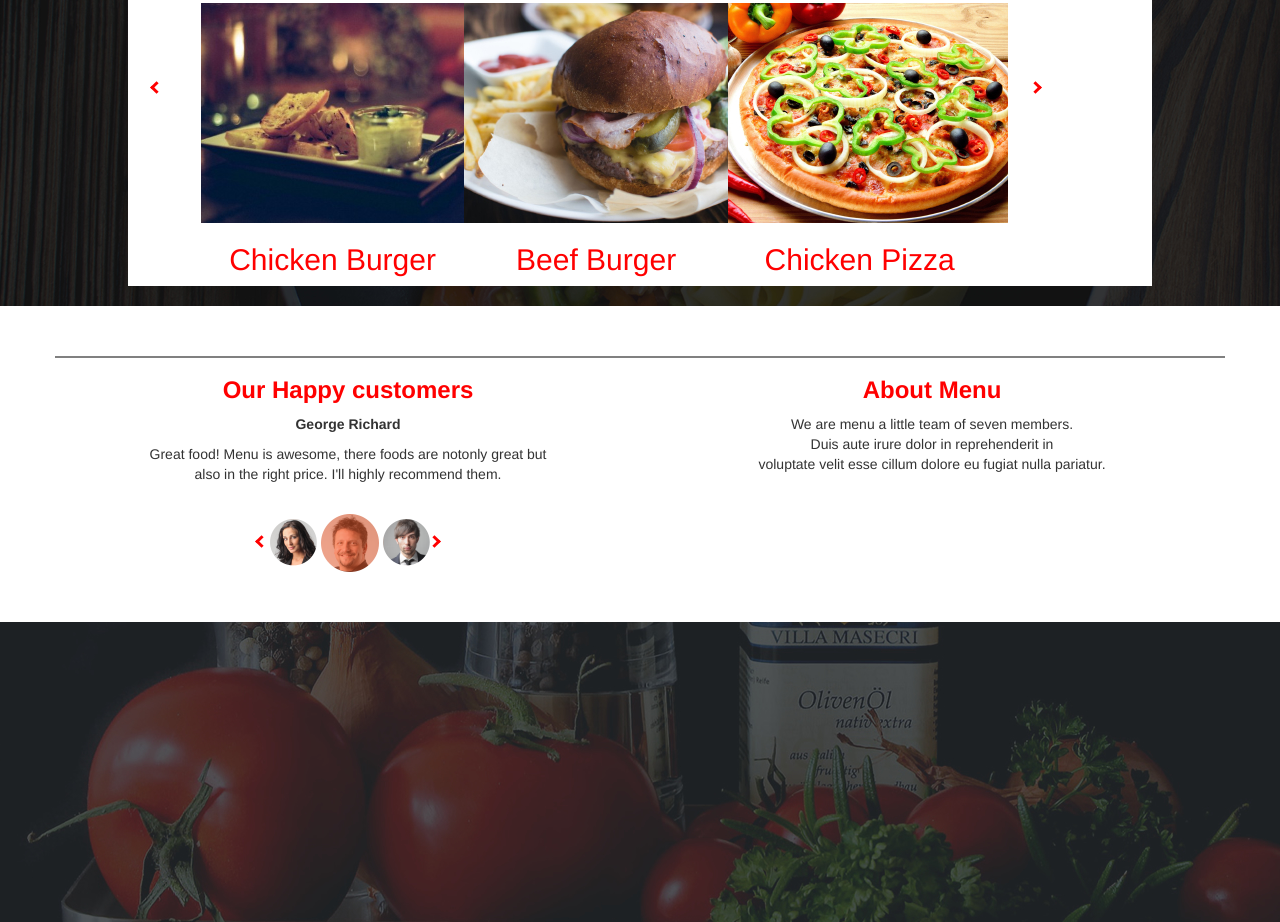
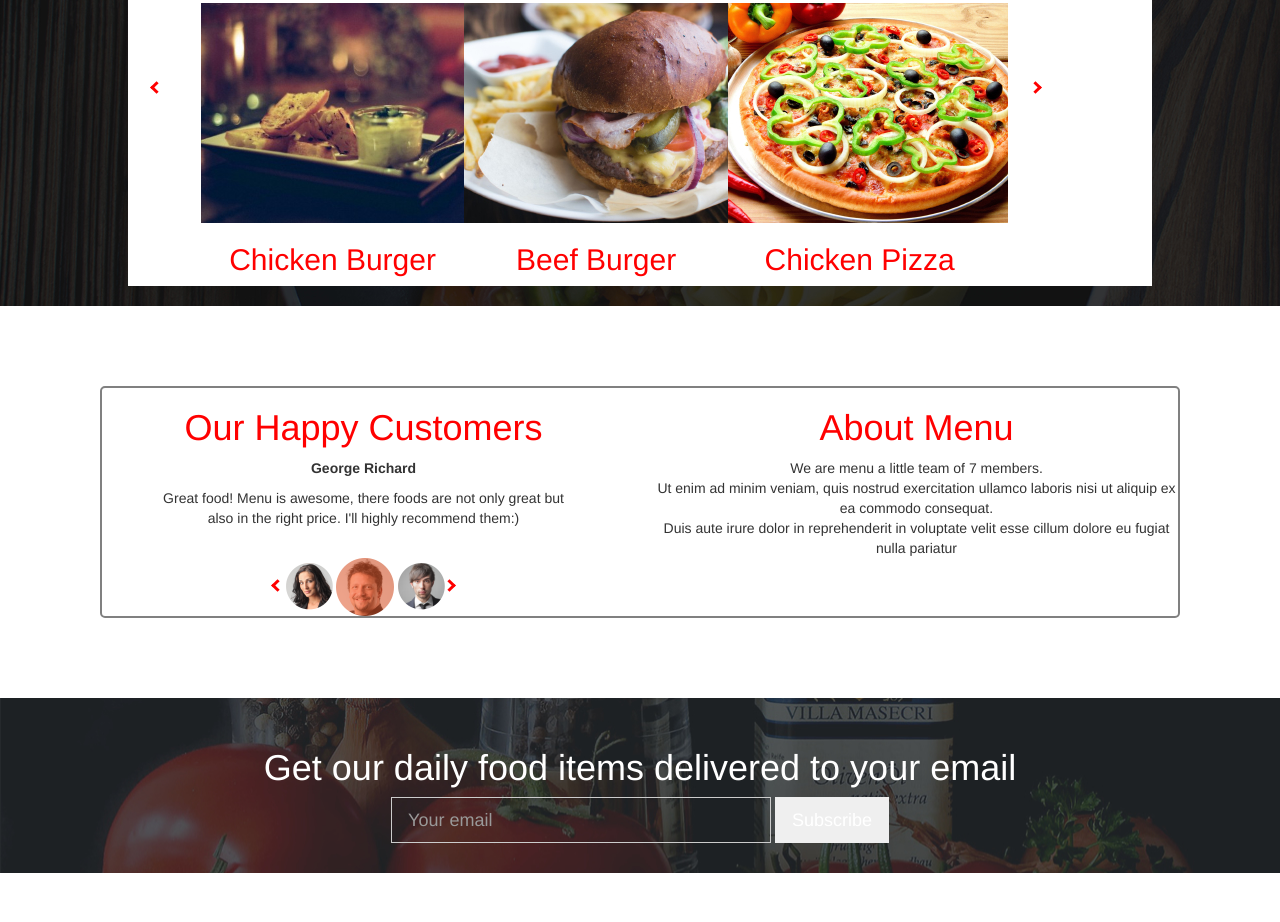
Before and after one commit to Eamendi/Anita-s-kitchen, a plain HTML site: page index.html in a window 1280 px wide. Shown: the part 1739-2661 px from the top of the page. After the commit the page ends 2612 px from the top, so only its background shows below. Drawn offline with nearby package versions, Linux system fonts and the light colour scheme.

Commit message:
Add a form to the file

```diff
--- a/css/styles.css
+++ b/css/styles.css
@@ -155,20 +155,40 @@ i {
    font-weight: bold;
    color: red;
  }
- #customers{
+
+
+#border-center{
+  border-right: 1px solid #888888;
+  margin-top: 2%;
+
+}
+.customers{
+
   text-align: center;
-  border-radius: 150px;
-  border-width: thin;
-  margin-top: 50px;
-  margin-bottom: 50px;
+  border: 2px solid gray;
+  border-radius: 5px;
+  margin-top: 80px;
+  margin-bottom: 80px;
+  margin-right: 100px;
+  margin-left: 100px;
+}
+#h{
+  color: red;
+  text-decoration: none;
+}
+.subscribe{
+  text-align: center;
+  color: white;
+  background-image: url(../assets/backgrounds/subscribe.jpg);
+  padding-top: 30px;
+  padding-bottom: 30px;
 
- }
- .happy-customers {
-	 border: 1px solid gray;
 
- }
+}
 
- #customers  i .left .right{
+
+
+ .customers  i .left .right{
 
    border: solid red;
    border-width: 3px 3px 3px 0;
@@ -177,13 +197,6 @@ i {
 
  }
 
-
-
-
-
-#border-center{
-
-}
 #subscribe {
 background-image: url(../assets/backgrounds/subscribe.jpg);
 margin-top: 50px;
--- a/index.html
+++ b/index.html
@@ -146,37 +146,37 @@
 			</div>
 
 
+        <div class="customers">
+          <div class="row">
+          <div class="col-md-6" id ="happy-customers">
+            <h1 id="h">Our Happy Customers</h1>
+            <p><strong>George Richard</strong></p>
+            <p>Great food! Menu is awesome, there foods are not only great but<br> also in the right price.
+              I'll highly recommend them:)</p><br>
+              <i class="left"></i>
+                <img src="assets/customers/p1.png">
+                <img src="assets/customers/p2.png">
+                <img src="assets/customers/p3.png"><i class="right"></i>
+            </div>
+            <div class="col-md-6" id="about-menu">
+              <h1 id="h">About Menu</h1>
+              <p>We are menu a little team of 7 members.<br>Ut enim ad minim veniam,
+                quis nostrud exercitation ullamco laboris nisi ut aliquip ex ea commodo consequat. <br>
+                 Duis aute irure dolor in reprehenderit in voluptate velit esse cillum dolore eu fugiat nulla pariatur</p>
+              </div>
+          </div>
+        </div>
+        <div class="subscribe">
+          <h1>Get our daily food items delivered to your email</h1>
 
+            <form class="form-inline">
 
+									<input type="text" class="form-control input-lg" style="border-radius: 0px; width: 380px; background-color: transparent;" placeholder="Your email" name="">
+									<button class="btn btn-lg btn-anita" style="border-radius: 0px;">Subscribe</button>
 
-<div>
-   <div id="customers" class="container">
-     <div class="row">
-	 <div class="happy-customers">
-       <div class="col-md-6" id= "border-center">
-         <h3 class="h3">Our Happy customers</h3>
-         <p><strong>George Richard</strong></p>
-         <p>Great food! Menu is awesome, there foods are notonly great but<br>also in the right price. I'll highly recommend them.</p>
-         <br>
-         <i class="left"></i>
-        <img src="assets/customers/p1.png" alt"">
-        <img src="assets/customers/p2.png" alt"">
-         <img src="assets/customers/p3.png" alt""><i class="right"></i>
-       </div>
-       <div class="col-md-6">
-         <div class="about-menu">
-           <h3 class="h3">About Menu</h3>
-           <p>We are menu a little team of seven members. <br>Duis aute irure dolor in reprehenderit in <br>
-               voluptate velit esse cillum dolore eu fugiat nulla pariatur.</p>
-         </div>
-		 </div>
-     </div>
-	 </div>
-   </div>
+							</form>
+        </div>
 
-   <div class="row" id="subscribe">
-
-			</div>
 
 
   </body>
```
